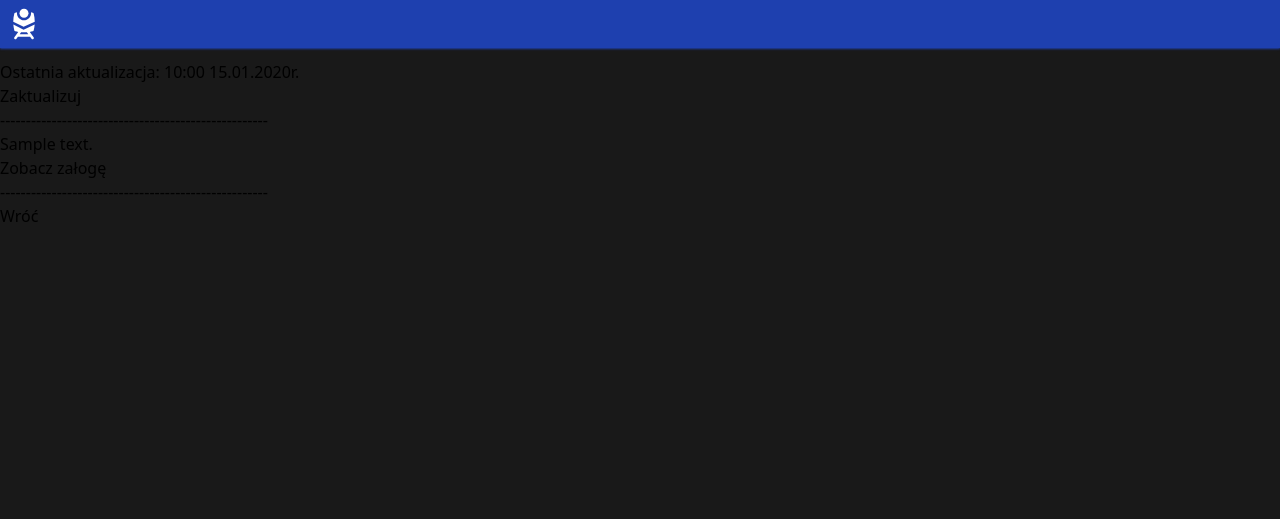
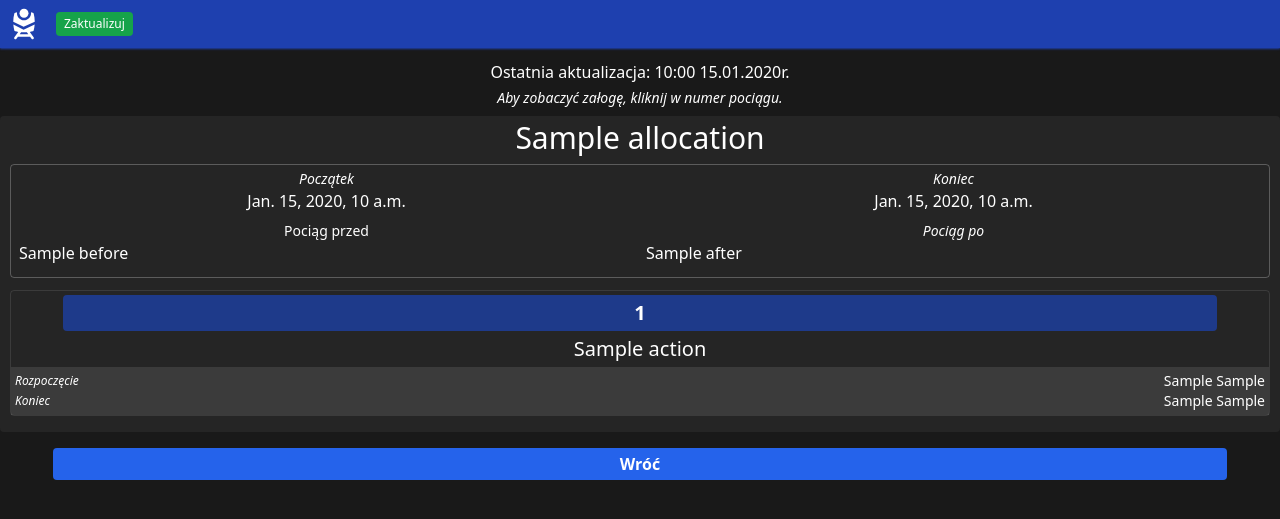
Before and after one commit to kndrad/conductors, a Django app: template alina/templates/allocations/allocation_detail.html in a window 1280 px wide. Shown: the top 519 px of the page. Run offline with Django 3.2, Linux system fonts and the light colour scheme; the template is opened without the code that fills it: most values are stand-ins (such as "Sample title", 1, 10 or a date in 2020); some libraries are stand-ins or nearby versions.

Commit message:
Created CSS for allocation details.

```diff
--- a/alina/templates/allocations/allocation_detail.html
+++ b/alina/templates/allocations/allocation_detail.html
@@ -6,35 +6,84 @@
 
 {% block extra_title %}{{ allocation.title }} | {% endblock %}
 
+{% block navbar_buttons %}
+    <form class="bg-green-600 rounded" method='POST' action='{% url 'update_allocation' allocation.pk %}'>
+    {% csrf_token %}
+        <button class="px-2 py-1">Zaktualizuj</button>
+    </form>
+{% endblock %}
+
 {% block content %}
     {% if allocation.allocationdetail_set.exists %}
-        <div>
-            <span>Ostatnia aktualizacja: {{ allocation.last_updated|represent_date }}</span>
+        <div class="flex items-center flex-col w-full px-2.5 mb-2 text-white">
+            <p class="mb-1">Ostatnia aktualizacja: {{ allocation.last_updated|represent_date }}</p>
+            <p class="text-sm italic">Aby zobaczyć załogę, kliknij w numer pociągu.</p>
         </div>
-        <form method='POST' action='{% url 'update_allocation' allocation.pk %}'>
-            {% csrf_token %}
-            <button>Zaktualizuj</button>
-        </form>
+
+    <div class="w-full bg-white flex-col bg-opacity-5 p-1 px-2.5 rounded">
+        <div class="w-full text-center text-white text-3xl">{{ allocation.title }}</div>
+        <div class="flex justify-between space-x-1 px-1 border border-white mt-2 border-opacity-25 rounded">
+            <div class="w-full text-white mb-2 p-1 space-y-0.5">
+                <div class="mb-2 text-center">
+                    <p class="text-center text-sm italic">Początek</p>
+                    <p>{{ allocation.start_date }}</p>
+                </div>
+                <div class="mb-2">
+                    {% if allocation.train.before %}
+                        <p class="text-center text-sm">Pociąg przed</p>
+                        <p> {{ allocation.train.before }}</p>
+                    {% else %}
+                        <div class="bg-cyan-500 rounded py-1 text-center font-semibold">Załaduj pociąg</div>
+                    {% endif %}
+                </div>
+            </div>
+            <div class="w-full text-white mb-2 p-1 space-y-0.5">
+                <div class="mb-2 text-center">
+                    <p class="text-center text-sm italic">Koniec</p>
+                    <p>{{ allocation.end_date }}</p>
+                </div>
+                <div class="mb-2">
+                    {% if allocation.train.after %}
+                        <p class="text-center text-sm italic">Pociąg po</p>
+                        <p> {{ allocation.train.after }}</p>
+                    {% else %}
+                        <div class="bg-cyan-500 rounded py-1 text-center font-semibold">Załaduj pociąg</div>
+                    {% endif %}
+                </div>
+            </div>
+        </div>
         {% for detail in allocation.allocationdetail_set.all %}
-            <span>----------------------------------------------------</span>
+            <div class="border border-white border-opacity-10 rounded my-3 text-white text-center w-full">
             {% if detail.train_number %}
-                <div>{{ detail }}</div>
-                <div>
-                    <a href="{% url 'train_crew' detail.train_number detail.action_date|date_for_alina %}">
-                        <button>Zobacz załogę</button>
+                <div class="bg-blue-900 py-1 rounded w-11/12 mx-auto mt-1">
+                    <a class="text-xl font-bold"
+                    href="{% url 'train_crew' detail.train_number detail.action_date|date_for_alina %}">
+                        {{ detail.train_number }}
                     </a>
                 </div>
-            {% else %}
-                <div>{{ detail }}</div>
             {% endif %}
+            <div class="text-center text-xl m-1">
+                <div>{{ detail.action }}</div>
+            </div>
+
+            <div class="p-1 bg-white bg-opacity-10">
+                <div class="flex items-center justify-between">
+                    <div class="text-xs italic">Rozpoczęcie</div>
+                    <div class="text-sm">{{ detail.start_location }} {{ detail.start_hour }}</div>
+                </div>
+                <div class="flex items-center justify-between">
+                    <div class="text-xs italic">Koniec</div>
+                    <div class="text-sm">{{ detail.end_location }} {{ detail.end_hour }}</div>
+                </div>
+            </div>
+
+            </div>
         {% endfor %}
-        <span>----------------------------------------------------</span>
-    {% else %}
-        <span>Brak danych</span>
-    {% endif %}
-    <div>
-        <a href="{% url 'allocation_timetables' user.pk %}">
-            <span>Wróć</span>
-        </a>
+        {% else %}
+            <div class="text-red-500 font-semibold">Brak załogi</div>
+        {% endif %}
+    </div>
+    <div class="text-center bg-blue-600 py-1 px-2 my-4 mx-auto w-11/12 rounded">
+        <a class="text-white font-semibold" href="{% url 'allocation_timetables' user.pk %}">Wróć</a>
     </div>
 {% endblock %}
--- a/alina/templates/train_crews/train_crew.html
+++ b/alina/templates/train_crews/train_crew.html
@@ -4,9 +4,7 @@
 {% block extra_title %}Załoga {{ train_crew.train_number }} | {% endblock %}
 
 {% block content %}
-    <div>
         <span>Ostatnia aktualizacja: {{ train_crew.last_updated|represent_date}}</span>
-    </div>
     <form method='POST' action='{% url 'update_train_crew' train_crew.pk %}'>
         {% csrf_token %}
         <button>Zaktualizuj</button>
@@ -19,7 +17,7 @@
         <span>Brak danych</span>
     {% endif %}
     <div>
-        <a href="{% url 'allocation_timetable_allocations' user.pk %}">
+        <a href="{% url 'allocation_timetables' user.pk %}">
             <span>Wróć</span>
         </a>
     </div>
```
